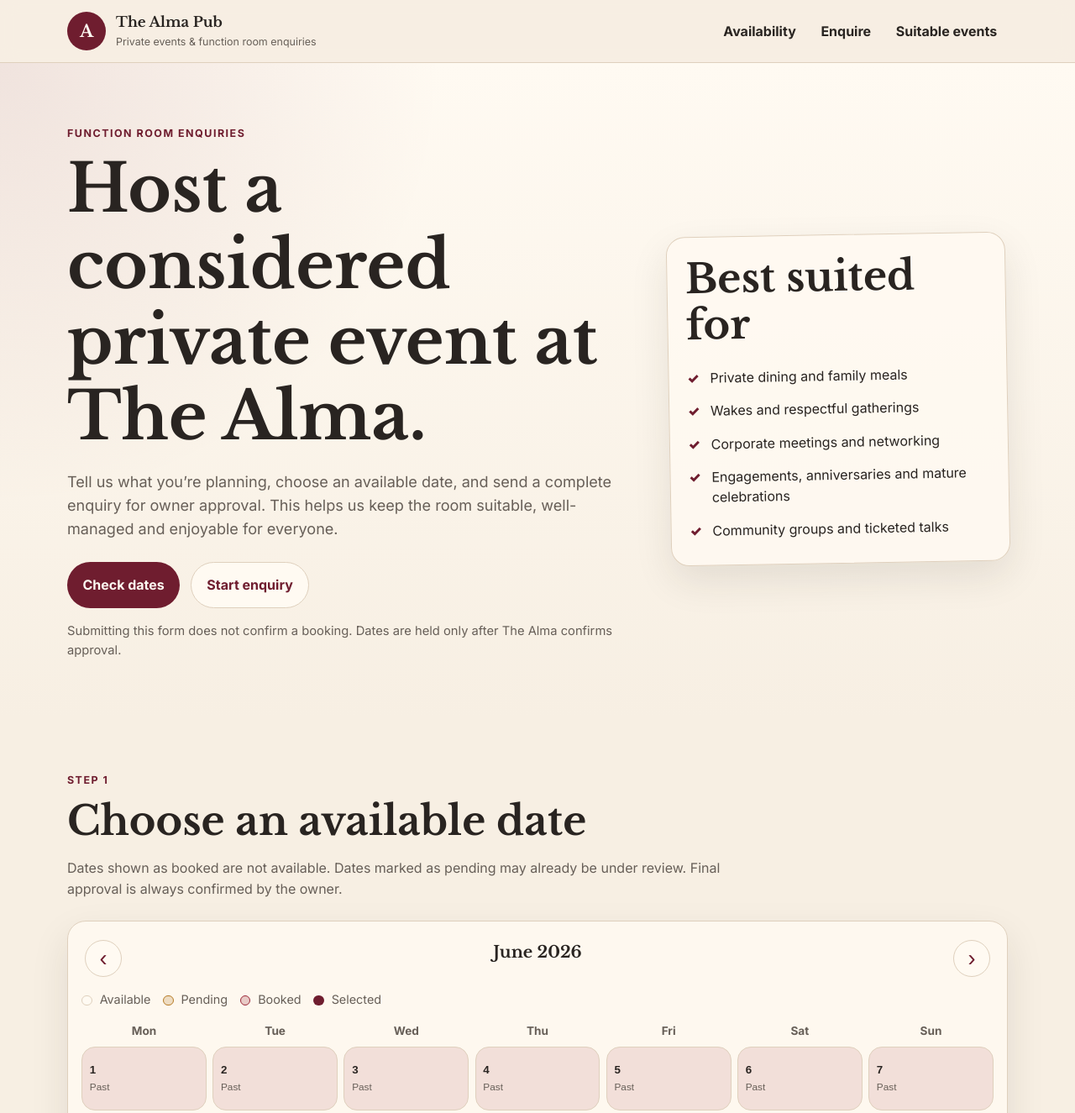
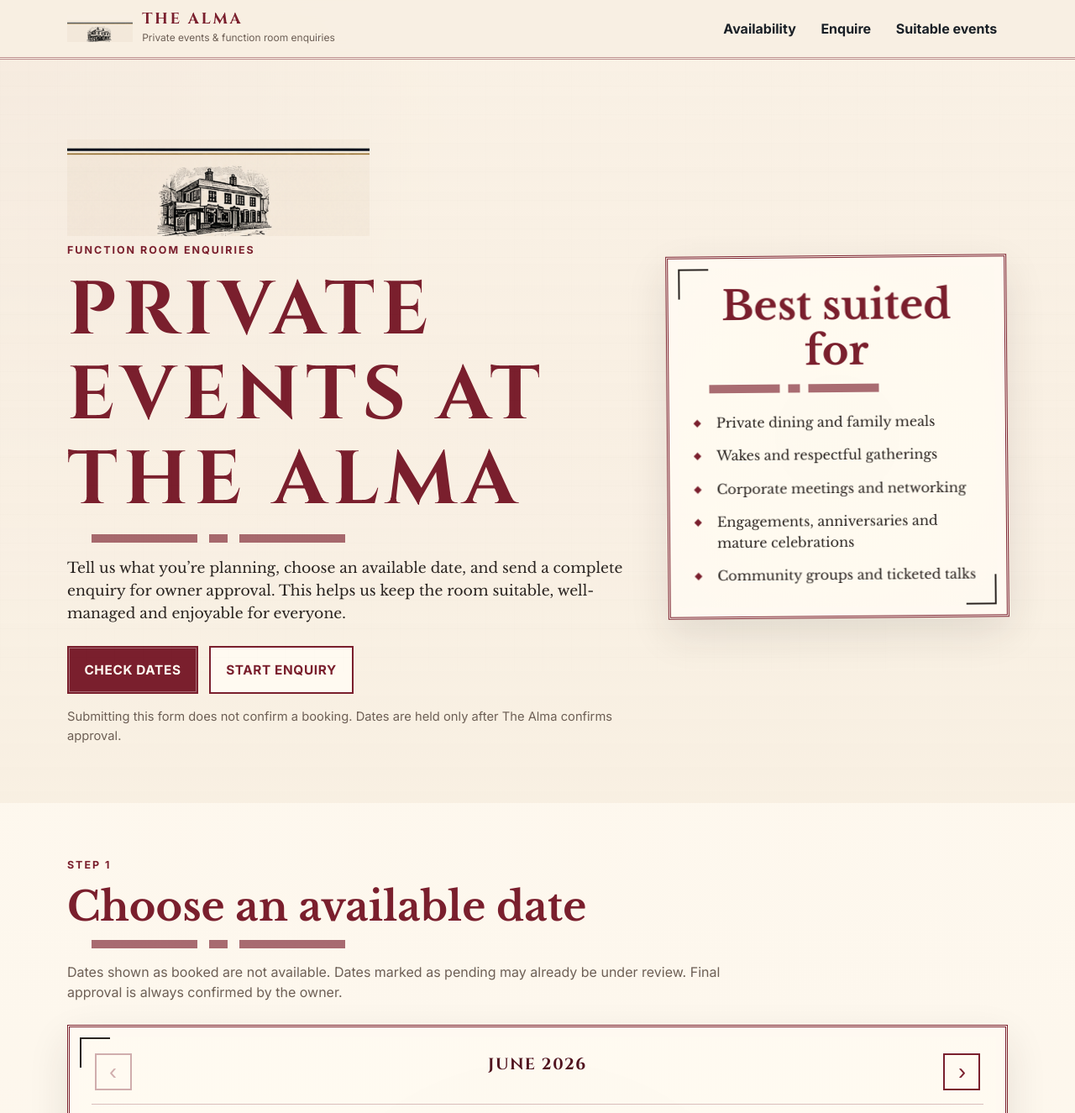
Before and after one commit to almagroupbranding/pub-events, a plain HTML site: page index.html in a window 1280 px wide. Shown: the top 1325 px of the page at 84% size. Drawn offline with nearby package versions, Linux system fonts and the light colour scheme.

Commit message:
Add files via upload

```diff
--- a/index.html
+++ b/index.html
@@ -8,7 +8,7 @@
   <meta name="robots" content="index, follow">
   <link rel="preconnect" href="https://fonts.googleapis.com">
   <link rel="preconnect" href="https://fonts.gstatic.com" crossorigin>
-  <link href="https://fonts.googleapis.com/css2?family=Libre+Baskerville:wght@400;700&family=Inter:wght@400;500;600;700&display=swap" rel="stylesheet">
+  <link href="https://fonts.googleapis.com/css2?family=Cinzel:wght@600;700;800&family=Libre+Baskerville:wght@400;700&family=Inter:wght@400;500;600;700&display=swap" rel="stylesheet">
   <link rel="stylesheet" href="style.css">
 </head>
 <body>
@@ -17,9 +17,9 @@
   <header class="site-header">
     <div class="wrap header-inner">
       <a class="brand" href="index.html" aria-label="The Alma Pub events enquiry home">
-        <span class="brand-mark">A</span>
+        <img class="brand-logo" src="assets/alma-logo-sketch.png" alt="The Alma Sidcup Kent">
         <span>
-          <strong>The Alma Pub</strong>
+          <strong>THE ALMA</strong>
           <small>Private events & function room enquiries</small>
         </span>
       </a>
@@ -35,8 +35,9 @@
     <section class="hero">
       <div class="wrap hero-grid">
         <div>
+          <img class="hero-logo" src="assets/alma-logo-sketch.png" alt="The Alma pub illustration and logo">
           <p class="eyebrow">Function room enquiries</p>
-          <h1>Host a considered private event at The Alma.</h1>
+          <h1>Private Events at The Alma</h1>
           <p class="lead">
             Tell us what you’re planning, choose an available date, and send a complete enquiry for owner approval.
             This helps us keep the room suitable, well-managed and enjoyable for everyone.
@@ -50,7 +51,7 @@
           </p>
         </div>
 
-        <aside class="card hero-card" aria-label="Event enquiry summary">
+        <aside class="card hero-card sign-card" aria-label="Event enquiry summary">
           <h2>Best suited for</h2>
           <ul class="tick-list">
             <li>Private dining and family meals</li>
@@ -74,7 +75,7 @@
           </p>
         </div>
 
-        <div class="calendar-shell card">
+        <div class="calendar-shell card sign-card">
           <div class="calendar-toolbar">
             <button class="icon-button" id="prevMonth" type="button" aria-label="Previous month">‹</button>
             <h3 id="calendarTitle">Calendar</h3>
@@ -111,7 +112,7 @@
             and help the team quickly spot events that are a strong fit.
           </p>
 
-          <div class="card mini-card">
+          <div class="card mini-card sign-card">
             <h3>Automatic filters</h3>
             <p>
               The form politely redirects enquiries that are not suitable, such as 18th birthday parties,
@@ -120,7 +121,7 @@
           </div>
         </div>
 
-        <form class="card enquiry-form" id="eventForm" method="post">
+        <form class="card enquiry-form sign-card" id="eventForm" method="post">
           <input type="hidden" name="selected_date" id="selectedDateInput">
           <input type="hidden" name="status" value="New enquiry - owner approval required">
 
@@ -272,15 +273,15 @@
         </div>
 
         <div class="cards-three">
-          <article class="card">
+          <article class="card sign-card">
             <h3>Events we welcome</h3>
             <p>Adult celebrations, dining-led gatherings, wakes, business events, private meals and well-organised local groups.</p>
           </article>
-          <article class="card">
+          <article class="card sign-card">
             <h3>Events we may decline</h3>
             <p>18th birthdays, children’s parties, mostly under-21 events, or loud late-night parties that do not suit the pub.</p>
           </article>
-          <article class="card">
+          <article class="card sign-card">
             <h3>Approval process</h3>
             <p>The owner reviews the details, confirms availability, then offers a hold, deposit request or alternative date.</p>
           </article>
@@ -291,7 +292,7 @@
 
   <footer class="site-footer">
     <div class="wrap footer-inner">
-      <p><strong>The Alma Pub</strong> · Private events and function room enquiries</p>
+      <p><strong>THE ALMA</strong> · Sidcup, Kent · Private events and function room enquiries</p>
       <p>Designed to reduce vague enquiries, protect the venue, and improve booking quality.</p>
     </div>
   </footer>
--- a/style.css
+++ b/style.css
@@ -1,16 +1,19 @@
 :root{
-  --cream:#f7efe3;
-  --cream-2:#fffaf2;
-  --burgundy:#6f1d2f;
-  --burgundy-dark:#4d1321;
-  --charcoal:#292421;
-  --muted:#675f58;
-  --line:#dfd0bd;
+  --paper:#f8efe2;
+  --paper-deep:#efe0ca;
+  --paper-light:#fffaf1;
+  --burgundy:#7a1f2d;
+  --burgundy-dark:#50131e;
+  --ink:#191f26;
+  --charcoal:#2a2421;
+  --muted:#6d5f55;
+  --gold:#a6823a;
+  --line:#bfae96;
   --green:#3d6f4d;
   --amber:#b77b25;
   --red:#9d2838;
-  --shadow: 0 18px 45px rgba(41,36,33,.10);
-  --radius:22px;
+  --shadow: 0 18px 45px rgba(42,36,33,.11);
+  --radius:0;
 }
 
 *{box-sizing:border-box}
@@ -19,10 +22,24 @@
 
 body{
   margin:0;
-  background:var(--cream);
+  background:
+    radial-gradient(circle at 12% 6%, rgba(122,31,45,.08), transparent 27rem),
+    linear-gradient(180deg, var(--paper-light), var(--paper));
   color:var(--charcoal);
   font-family:Inter, system-ui, -apple-system, BlinkMacSystemFont, "Segoe UI", sans-serif;
   line-height:1.55;
+}
+
+body:before{
+  content:"";
+  position:fixed;
+  inset:0;
+  pointer-events:none;
+  opacity:.34;
+  background-image:
+    linear-gradient(rgba(80,19,30,.025) 1px, transparent 1px),
+    linear-gradient(90deg, rgba(80,19,30,.018) 1px, transparent 1px);
+  background-size:34px 34px;
 }
 
 .skip-link{
@@ -46,9 +63,9 @@
   position:sticky;
   top:0;
   z-index:5;
-  background:rgba(247,239,227,.94);
+  background:rgba(248,239,226,.95);
   backdrop-filter: blur(10px);
-  border-bottom:1px solid var(--line);
+  border-bottom:3px double rgba(122,31,45,.45);
 }
 
 .header-inner{
@@ -56,40 +73,38 @@
   align-items:center;
   justify-content:space-between;
   gap:1rem;
-  padding:14px 0;
+  padding:10px 0;
 }
 
 .brand{
   display:flex;
   align-items:center;
-  gap:.75rem;
+  gap:.7rem;
   color:var(--charcoal);
   text-decoration:none;
 }
 
-.brand-mark{
-  width:46px;
-  height:46px;
-  display:grid;
-  place-items:center;
-  background:var(--burgundy);
-  color:var(--cream-2);
-  border-radius:50%;
-  font-family:"Libre Baskerville", Georgia, serif;
-  font-weight:700;
-  font-size:1.25rem;
+.brand-logo{
+  width:78px;
+  height:48px;
+  object-fit:contain;
+  mix-blend-mode:multiply;
 }
 
 .brand strong{
   display:block;
-  font-family:"Libre Baskerville", Georgia, serif;
-  font-size:1.05rem;
+  font-family:Cinzel, "Libre Baskerville", Georgia, serif;
+  color:var(--burgundy);
+  font-size:1.15rem;
+  letter-spacing:.14em;
+  line-height:1;
 }
 
 .brand small{
   display:block;
   color:var(--muted);
-  font-size:.78rem;
+  font-size:.75rem;
+  margin-top:.2rem;
 }
 
 nav{
@@ -100,55 +115,90 @@
 }
 
 nav a{
-  color:var(--charcoal);
+  color:var(--ink);
   text-decoration:none;
-  font-weight:700;
+  font-weight:800;
   padding:.55rem .8rem;
   border-radius:999px;
 }
 
 nav a:hover, nav a:focus{
-  background:var(--cream-2);
-  outline:none;
+  background:var(--paper-light);
+  outline:1px solid rgba(122,31,45,.25);
 }
 
 .hero{
-  padding:74px 0 54px;
+  padding:66px 0 54px;
   background:
-    radial-gradient(circle at top left, rgba(111,29,47,.10), transparent 33rem),
-    linear-gradient(180deg, var(--cream-2), var(--cream));
+    linear-gradient(rgba(248,239,226,.84), rgba(248,239,226,.96)),
+    radial-gradient(circle at top left, rgba(122,31,45,.12), transparent 32rem);
 }
 
 .hero-grid{
   display:grid;
-  grid-template-columns:minmax(0,1.1fr) minmax(280px,.65fr);
+  grid-template-columns:minmax(0,1.04fr) minmax(280px,.62fr);
   gap:2rem;
   align-items:center;
+}
+
+.hero-logo{
+  display:block;
+  width:min(360px, 82vw);
+  height:auto;
+  mix-blend-mode:multiply;
+  margin:0 0 .45rem;
 }
 
 .eyebrow{
   color:var(--burgundy);
   text-transform:uppercase;
-  letter-spacing:.12em;
+  letter-spacing:.16em;
   font-size:.78rem;
-  font-weight:800;
+  font-weight:900;
   margin:0 0 .75rem;
 }
 
 h1,h2,h3,legend{
   font-family:"Libre Baskerville", Georgia, serif;
-  line-height:1.15;
+  line-height:1.13;
   margin:0 0 1rem;
 }
 
-h1{font-size:clamp(2.45rem, 7vw, 4.9rem); max-width:820px}
-h2{font-size:clamp(1.75rem, 4vw, 3rem)}
-h3, legend{font-size:1.22rem}
+h1{
+  font-family:Cinzel, "Libre Baskerville", Georgia, serif;
+  font-size:clamp(2.65rem, 7vw, 5.6rem);
+  max-width:820px;
+  color:var(--burgundy);
+  letter-spacing:.08em;
+  text-transform:uppercase;
+}
+
+h1:after, h2:after, .hero-card h2:after{
+  content:"";
+  display:block;
+  width:min(360px, 70%);
+  height:10px;
+  margin:.8rem 0 0;
+  background:
+    linear-gradient(90deg, transparent 0 8%, var(--burgundy) 8% 43%, transparent 43% 47%, var(--burgundy) 47% 53%, transparent 53% 57%, var(--burgundy) 57% 92%, transparent 92%);
+  opacity:.65;
+}
+
+h2{
+  font-size:clamp(1.75rem, 4vw, 3rem);
+  color:var(--burgundy);
+}
+
+h3, legend{
+  font-size:1.2rem;
+  color:var(--burgundy-dark);
+}
 
 .lead{
-  font-size:1.13rem;
+  font-family:"Libre Baskerville", Georgia, serif;
+  font-size:1.08rem;
   max-width:720px;
-  color:var(--muted);
+  color:var(--charcoal);
 }
 
 .note,.small-print{
@@ -168,17 +218,21 @@
   align-items:center;
   justify-content:center;
   border:0;
-  border-radius:999px;
+  border-radius:0;
   padding:.9rem 1.15rem;
-  font-weight:800;
+  font-weight:900;
   text-decoration:none;
   cursor:pointer;
-  font-size:1rem;
+  font-size:.96rem;
+  letter-spacing:.04em;
+  text-transform:uppercase;
 }
 
 .button.primary{
   background:var(--burgundy);
-  color:var(--cream-2);
+  color:var(--paper-light);
+  border:2px solid var(--burgundy);
+  box-shadow:inset 0 0 0 1px rgba(255,255,255,.35);
 }
 
 .button.primary:hover,.button.primary:focus{
@@ -186,42 +240,78 @@
 }
 
 .button.secondary{
-  background:var(--cream-2);
+  background:var(--paper-light);
   color:var(--burgundy);
-  border:1px solid var(--line);
+  border:2px solid var(--burgundy);
 }
 
 .button.full{width:100%; margin-top:1rem}
 
 .card{
-  background:rgba(255,250,242,.88);
-  border:1px solid var(--line);
-  border-radius:var(--radius);
+  background:rgba(255,250,241,.92);
+  border:1px solid rgba(122,31,45,.35);
   box-shadow:var(--shadow);
   padding:1.35rem;
+  position:relative;
+}
+
+.sign-card{
+  border:3px double var(--burgundy);
+  outline:8px solid rgba(255,250,241,.86);
+  outline-offset:-14px;
+  background:
+    linear-gradient(rgba(255,250,241,.94), rgba(255,250,241,.94)),
+    radial-gradient(circle at center, rgba(166,130,58,.12), transparent 26rem);
+  padding:1.8rem;
+}
+
+.sign-card:before,
+.sign-card:after{
+  content:"";
+  position:absolute;
+  width:34px;
+  height:34px;
+  border-color:var(--burgundy);
+  pointer-events:none;
+}
+.sign-card:before{
+  left:12px;
+  top:12px;
+  border-left:2px solid;
+  border-top:2px solid;
+}
+.sign-card:after{
+  right:12px;
+  bottom:12px;
+  border-right:2px solid;
+  border-bottom:2px solid;
 }
 
 .hero-card{
-  transform:rotate(-1deg);
+  text-align:center;
+  transform:rotate(-.5deg);
 }
 
 .tick-list{
   padding-left:0;
   list-style:none;
   margin:0;
+  text-align:left;
 }
 
 .tick-list li{
   padding:.45rem 0 .45rem 1.7rem;
   position:relative;
+  font-family:"Libre Baskerville", Georgia, serif;
 }
 
 .tick-list li:before{
-  content:"✓";
+  content:"◆";
   position:absolute;
   left:0;
   color:var(--burgundy);
-  font-weight:900;
+  font-size:.75rem;
+  top:.64rem;
 }
 
 .section{
@@ -229,8 +319,8 @@
 }
 
 .section-warm{
-  background:linear-gradient(180deg, var(--cream), #efe1ce);
-  border-block:1px solid var(--line);
+  background:linear-gradient(180deg, rgba(248,239,226,.9), var(--paper-deep));
+  border-block:3px double rgba(122,31,45,.28);
 }
 
 .section-heading{
@@ -240,7 +330,7 @@
 
 .section-heading p:not(.eyebrow){color:var(--muted)}
 
-.calendar-shell{padding:1rem}
+.calendar-shell{padding:1.6rem}
 
 .calendar-toolbar{
   display:flex;
@@ -248,17 +338,30 @@
   justify-content:space-between;
   gap:1rem;
   padding:.35rem .25rem 1rem;
+  border-bottom:1px solid rgba(122,31,45,.28);
+  margin-bottom:1rem;
+}
+
+.calendar-toolbar h3{
+  font-family:Cinzel, "Libre Baskerville", Georgia, serif;
+  letter-spacing:.08em;
+  text-transform:uppercase;
 }
 
 .icon-button{
   width:44px;
   height:44px;
-  border-radius:50%;
-  border:1px solid var(--line);
-  background:var(--cream-2);
+  border-radius:0;
+  border:2px solid var(--burgundy);
+  background:var(--paper-light);
   color:var(--burgundy);
   font-size:1.7rem;
   cursor:pointer;
+}
+
+.icon-button:disabled{
+  opacity:.35;
+  cursor:not-allowed;
 }
 
 .calendar-legend{
@@ -279,7 +382,7 @@
   vertical-align:middle;
 }
 
-.legend.available{background:var(--cream-2); border:1px solid var(--line)}
+.legend.available{background:var(--paper-light); border:1px solid var(--line)}
 .legend.pending{background:rgba(183,123,37,.22); border:1px solid var(--amber)}
 .legend.booked{background:rgba(157,40,56,.22); border:1px solid var(--red)}
 .legend.selected{background:var(--burgundy)}
@@ -291,26 +394,28 @@
 }
 
 .weekdays{
-  color:var(--muted);
-  font-weight:800;
+  color:var(--burgundy);
+  font-weight:900;
   text-align:center;
   margin-bottom:.45rem;
-  font-size:.85rem;
+  font-size:.82rem;
+  text-transform:uppercase;
+  letter-spacing:.08em;
 }
 
 .day{
   min-height:76px;
-  border:1px solid var(--line);
-  border-radius:16px;
-  background:var(--cream-2);
+  border:1px solid rgba(122,31,45,.32);
+  background:var(--paper-light);
   padding:.55rem;
   text-align:left;
   cursor:pointer;
   color:var(--charcoal);
+  font-family:"Libre Baskerville", Georgia, serif;
 }
 
 .day:hover:not([disabled]), .day:focus:not([disabled]){
-  outline:3px solid rgba(111,29,47,.18);
+  outline:3px solid rgba(122,31,45,.18);
 }
 
 .day .num{
@@ -320,7 +425,8 @@
 
 .day .status{
   display:block;
-  font-size:.74rem;
+  font-family:Inter, sans-serif;
+  font-size:.72rem;
   color:var(--muted);
   margin-top:.4rem;
 }
@@ -331,7 +437,7 @@
 }
 
 .day.booked,.day.past{
-  background:rgba(157,40,56,.12);
+  background:rgba(157,40,56,.11);
   cursor:not-allowed;
 }
 
@@ -341,17 +447,16 @@
 
 .day.selected{
   background:var(--burgundy);
-  color:var(--cream-2);
+  color:var(--paper-light);
 }
 
-.day.selected .status{color:var(--cream-2)}
+.day.selected .status{color:var(--paper-light)}
 
 .selected-date-box{
   margin-top:1rem;
   padding:1rem;
-  background:var(--cream);
-  border:1px dashed var(--burgundy);
-  border-radius:16px;
+  background:var(--paper);
+  border:2px dashed var(--burgundy);
 }
 
 .form-layout{
@@ -372,27 +477,40 @@
 }
 
 .enquiry-form{
-  padding:1.5rem;
+  padding:1.9rem;
 }
 
 fieldset{
   border:0;
-  padding:0;
-  margin:0 0 1.7rem;
+  padding:0 0 1.2rem;
+  margin:0 0 1.2rem;
+  border-bottom:1px solid rgba(122,31,45,.25);
+}
+
+fieldset:last-of-type{border-bottom:0}
+
+legend{
+  display:block;
+  width:100%;
+  text-transform:uppercase;
+  letter-spacing:.08em;
+  border-bottom:2px solid rgba(122,31,45,.42);
+  padding-bottom:.55rem;
 }
 
 label{
   display:block;
-  font-weight:800;
+  font-weight:900;
   margin:.95rem 0 .35rem;
+  color:var(--ink);
 }
 
 input,select,textarea{
   width:100%;
-  border:1px solid var(--line);
-  border-radius:14px;
+  border:1px solid rgba(122,31,45,.35);
+  border-radius:0;
   padding:.85rem .9rem;
-  background:#fffdf8;
+  background:#fffdf7;
   color:var(--charcoal);
   font:inherit;
 }
@@ -400,7 +518,7 @@
 textarea{resize:vertical}
 
 input:focus,select:focus,textarea:focus{
-  outline:3px solid rgba(111,29,47,.16);
+  outline:3px solid rgba(122,31,45,.16);
   border-color:var(--burgundy);
 }
 
@@ -414,7 +532,7 @@
   display:flex;
   align-items:flex-start;
   gap:.65rem;
-  font-weight:600;
+  font-weight:700;
 }
 
 .checkbox-label input{
@@ -423,21 +541,21 @@
 }
 
 .warning,.success{
-  border-radius:16px;
   padding:1rem;
   margin:1rem 0;
-  font-weight:700;
+  font-weight:800;
+  border-left:6px solid;
 }
 
 .warning{
-  background:rgba(157,40,56,.12);
-  border:1px solid rgba(157,40,56,.35);
+  background:rgba(157,40,56,.10);
+  border-color:var(--red);
   color:#691b26;
 }
 
 .success{
   background:rgba(61,111,77,.12);
-  border:1px solid rgba(61,111,77,.35);
+  border-color:var(--green);
   color:#264f34;
 }
 
@@ -447,10 +565,15 @@
   gap:1rem;
 }
 
+.cards-three .card{
+  box-shadow:none;
+}
+
 .site-footer{
-  background:var(--charcoal);
-  color:var(--cream);
+  background:var(--ink);
+  color:var(--paper);
   padding:30px 0;
+  border-top:4px solid var(--gold);
 }
 
 .footer-inner{
@@ -460,7 +583,7 @@
   flex-wrap:wrap;
 }
 
-.footer-inner p{margin:.2rem 0; color:rgba(247,239,227,.86)}
+.footer-inner p{margin:.2rem 0; color:rgba(248,239,226,.88)}
 
 @media (max-width: 820px){
   .header-inner,.hero-grid,.form-layout,.cards-three,.two-col{
@@ -477,10 +600,11 @@
 
   .sticky-copy{position:static}
 
+  .brand-logo{width:68px}
+
   .day{
     min-height:58px;
     padding:.4rem;
-    border-radius:12px;
   }
 
   .day .status{
@@ -488,10 +612,16 @@
   }
 
   .calendar-grid{gap:.3rem}
+
+  .sign-card{
+    outline-offset:-10px;
+    padding:1.35rem;
+  }
 }
 
 @media (max-width: 420px){
   .wrap{width:min(100% - 22px, 1120px)}
   .brand small{display:none}
   nav a{padding:.45rem .55rem}
+  h1{letter-spacing:.045em}
 }
```
Also changed, not shown: assets/alma-logo-sketch.png (added).
